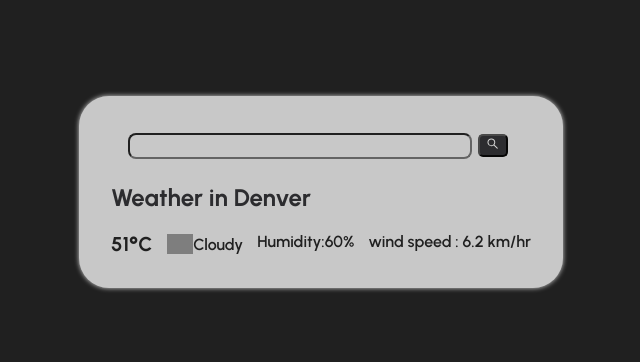
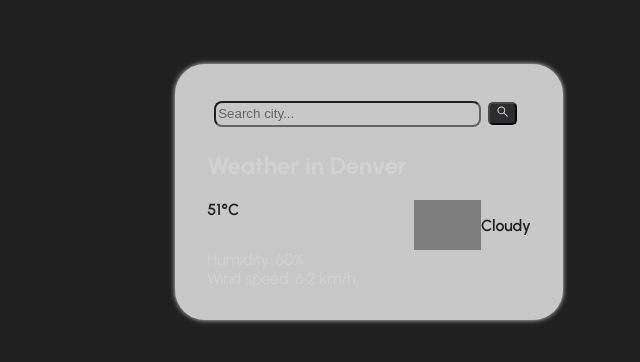
Before and after one commit to nishaanth-it21/javascript-projects, a plain HTML site: page weather/index.html in a window 1280 px wide. Shown: the part 208-570 px from the top of the page, without its empty margins (319-959 px from the left). Drawn offline with Linux system fonts and the light colour scheme; grey boxes are pictures that could not be loaded.

Commit message:
Update index.html

```diff
--- a/weather/index.html
+++ b/weather/index.html
@@ -3,29 +3,30 @@
 <head>
     <meta charset="UTF-8">
     <meta name="viewport" content="width=device-width, initial-scale=1.0">
-    <title>weather app</title>
+    <title>Weather App</title>
     <link rel ="stylesheet" href="style.css">
     <script src="script.js" defer></script>
 </head>
 <body>
+    <div class="container">
         <div class="card">
             <div class="search">
-            <input type="text" class="search-bar">
-            <button><svg stroke="currentColor" fill="white" stroke-width="0" viewBox="0 0 1024 1024" height="em" width="1em" xmlns="http://www.w3.org/2000/svg"><path d="M909.6 854.5L649.9 594.8C690.2 542.7 712 479 712 412c0-80.2-31.3-155.4-87.9-212.1-56.6-56.7-132-87.9-212.1-87.9s-155.5 31.3-212.1 87.9C143.2 256.5 112 331.8 112 412c0 80.1 31.3 155.5 87.9 212.1C256.5 680.8 331.8 712 412 712c67 0 130.6-21.8 182.7-62l259.7 259.6a8.2 8.2 0 0 0 11.6 0l43.6-43.5a8.2 8.2 0 0 0 0-11.6zM570.4 570.4C528 612.7 471.8 636 412 636s-116-23.3-158.4-65.6C211.3 528 188 471.8 188 412s23.3-116.1 65.6-158.4C296 211.3 352.2 188 412 188s116.1 23.2 158.4 65.6S636 352.2 636 412s-23.3 116.1-65.6 158.4z"></path></svg></button>
+                <input type="text" class="search-bar" placeholder="Search city...">
+                <button><svg stroke="currentColor" fill="white" stroke-width="0" viewBox="0 0 1024 1024" height="1em" width="1em" xmlns="http://www.w3.org/2000/svg"><path d="M909.6 854.5L649.9 594.8C690.2 542.7 712 479 712 412c0-80.2-31.3-155.4-87.9-212.1-56.6-56.7-132-87.9-212.1-87.9s-155.5 31.3-212.1 87.9C143.2 256.5 112 331.8 112 412c0 80.1 31.3 155.5 87.9 212.1C256.5 680.8 331.8 712 412 712c67 0 130.6-21.8 182.7-62l259.7 259.6a8.2 8.2 0 0 0 11.6 0l43.6-43.5a8.2 8.2 0 0 0 0-11.6zM570.4 570.4C528 612.7 471.8 636 412 636s-116-23.3-158.4-65.6C211.3 528 188 471.8 188 412s23.3-116.1 65.6-158.4C296 211.3 352.2 188 412 188s116.1 23.2 158.4 65.6S636 352.2 636 412s-23.3 116.1-65.6 158.4z"></path></svg></button>
             </div>
-        <h2 class="city" style="color: #303033;">Weather in Denver</h2>
+            <h2 class="city">Weather in Denver</h2>
             <div class="weather">
-
-
-            <div class="temp" style="font-size: 20px;font-weight: bold;">51°C</div>
+                <div class="temp">51°C</div>
                 <div class="flex">
-            <img src="https://th.bing.com/th/id/OIP.aJlye962MnAi7mRJ2tojGwAAAA?rs=1&pid=ImgDetMain" height="20px" alt="" class="icon"/>
+                    <img src="https://th.bing.com/th/id/OIP.aJlye962MnAi7mRJ2tojGwAAAA?rs=1&pid=ImgDetMain" height="50px" alt="" class="icon"/>
                     <div class="description">Cloudy</div>
                 </div>
-            <div class="humidity">Humidity:60%</div>
-            <div class="wind">wind speed : 6.2 km/hr</div>
+            </div>
+            <div class="details">
+                <div class="humidity">Humidity: 60%</div>
+                <div class="wind">Wind speed: 6.2 km/h</div>
             </div>
         </div>
-
+    </div>
 </body>
 </html>
```
Lines whose indentation alone changed are shown as unchanged.
